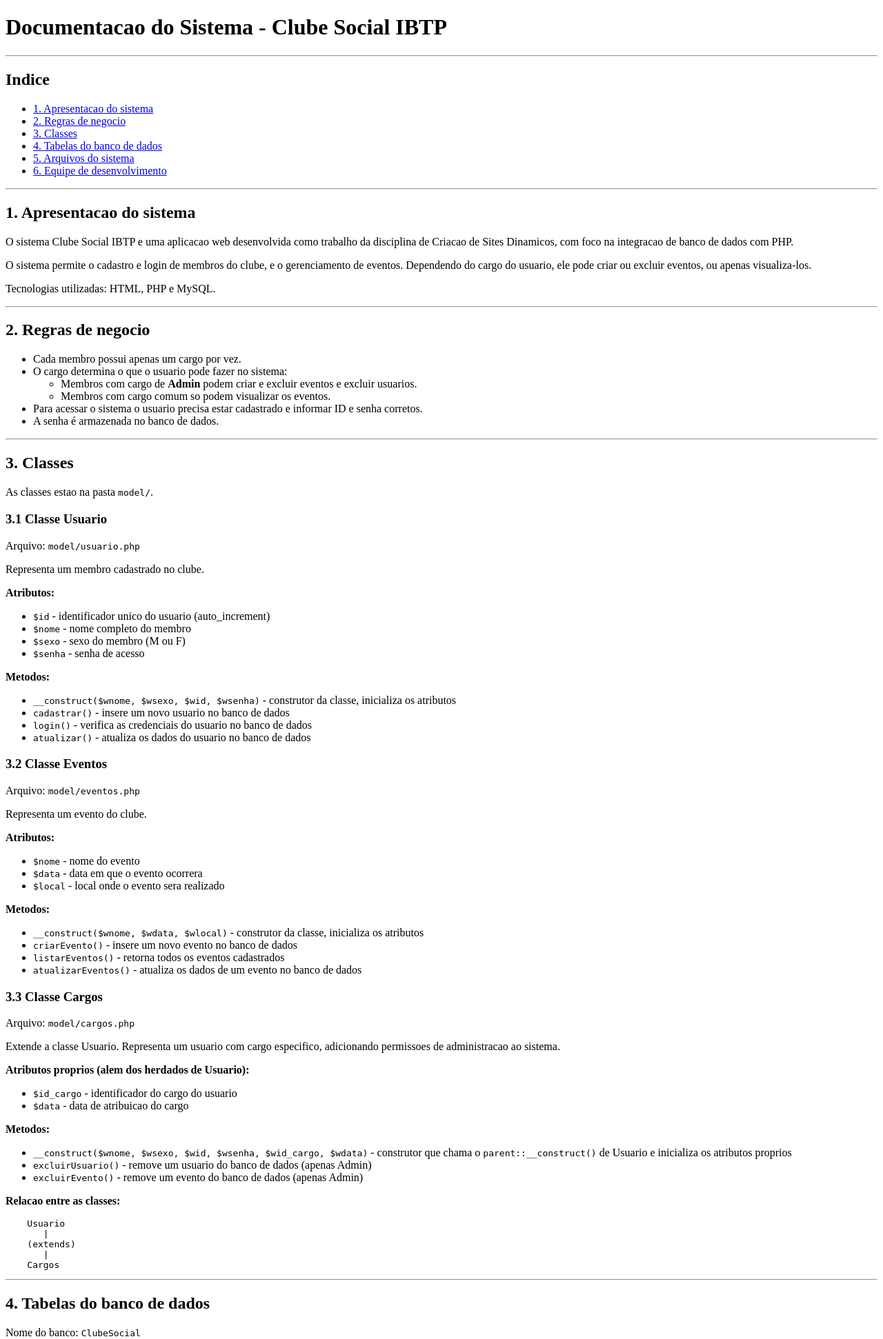
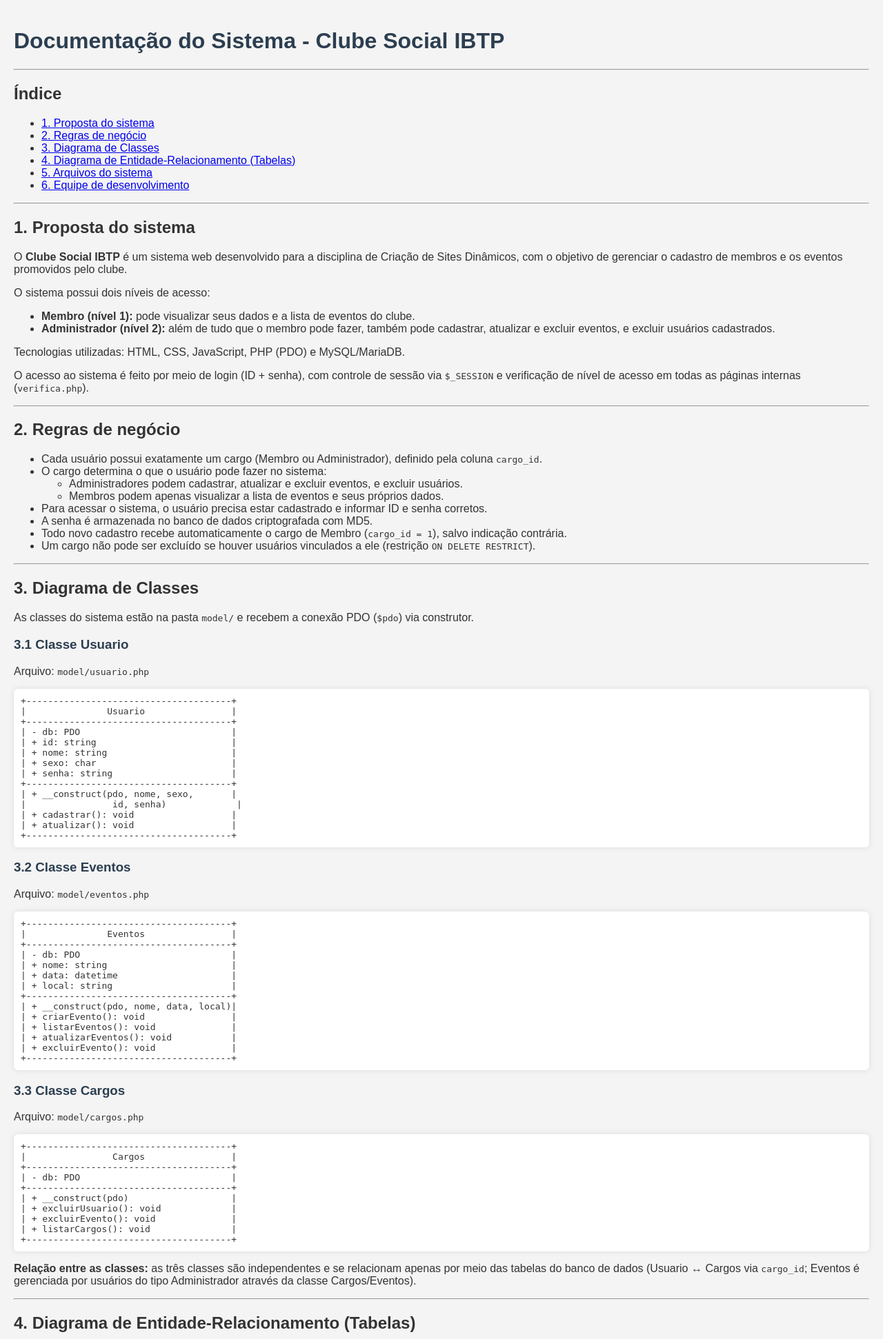
Before and after one commit to LeonardoQuerci/Clube-Social, a PHP site: page /Doc/documentacao.html in a window 1280 px wide. Shown: the top 1942 px of the page at 69% size. Run offline with PHP 8.4, Linux system fonts and the light colour scheme.

Commit message:
Alterações finais

```diff
--- a/Doc/documentacao.html
+++ b/Doc/documentacao.html
@@ -3,176 +3,189 @@
 <head>
     <meta charset="UTF-8">
     <title>Documentacao - Clube Social IBTP</title>
+    <link rel="stylesheet" href="../css/style.css">
+    <style>
+        pre { background:#fff; padding:10px; border-radius:6px; overflow-x:auto; box-shadow: 0 0 8px rgba(0,0,0,0.1); }
+        table { border-collapse: collapse; margin: 10px 0; background:#fff; }
+        table, th, td { border: 1px solid #ccc; }
+        th, td { padding: 6px 12px; text-align: left; }
+        img { max-width: 100%; border: 1px solid #ccc; border-radius: 6px; }
+    </style>
 </head>
 <body>
 
-<h1>Documentacao do Sistema - Clube Social IBTP</h1>
+<h1>Documentação do Sistema - Clube Social IBTP</h1>
 <hr>
 
-<h2>Indice</h2>
+<h2>Índice</h2>
 <ul>
-    <li><a href="#apresentacao">1. Apresentacao do sistema</a></li>
-    <li><a href="#regras">2. Regras de negocio</a></li>
-    <li><a href="#classes">3. Classes</a></li>
-    <li><a href="#tabelas">4. Tabelas do banco de dados</a></li>
+    <li><a href="#apresentacao">1. Proposta do sistema</a></li>
+    <li><a href="#regras">2. Regras de negócio</a></li>
+    <li><a href="#classes">3. Diagrama de Classes</a></li>
+    <li><a href="#tabelas">4. Diagrama de Entidade-Relacionamento (Tabelas)</a></li>
     <li><a href="#arquivos">5. Arquivos do sistema</a></li>
     <li><a href="#equipe">6. Equipe de desenvolvimento</a></li>
 </ul>
 
 <hr>
 
-<!-- ==================== 1. APRESENTACAO ==================== -->
-<h2 id="apresentacao">1. Apresentacao do sistema</h2>
+<!-- ==================== 1. PROPOSTA ==================== -->
+<h2 id="apresentacao">1. Proposta do sistema</h2>
 
 <p>
-    O sistema Clube Social IBTP e uma aplicacao web desenvolvida como trabalho
-    da disciplina de Criacao de Sites Dinamicos, com foco na integracao de
-    banco de dados com PHP.
+    O <strong>Clube Social IBTP</strong> é um sistema web desenvolvido para a disciplina de
+    Criação de Sites Dinâmicos, com o objetivo de gerenciar o cadastro de membros e os
+    eventos promovidos pelo clube.
 </p>
 <p>
-    O sistema permite o cadastro e login de membros do clube, e o gerenciamento
-    de eventos. Dependendo do cargo do usuario, ele pode criar ou excluir eventos,
-    ou apenas visualiza-los.
+    O sistema possui dois níveis de acesso:
+</p>
+<ul>
+    <li><strong>Membro (nível 1):</strong> pode visualizar seus dados e a lista de eventos do clube.</li>
+    <li><strong>Administrador (nível 2):</strong> além de tudo que o membro pode fazer, também
+        pode cadastrar, atualizar e excluir eventos, e excluir usuários cadastrados.</li>
+</ul>
+<p>
+    Tecnologias utilizadas: HTML, CSS, JavaScript, PHP (PDO) e MySQL/MariaDB.
 </p>
 <p>
-    Tecnologias utilizadas: HTML, PHP e MySQL.
+    O acesso ao sistema é feito por meio de login (ID + senha), com controle de sessão via
+    <code>$_SESSION</code> e verificação de nível de acesso em todas as páginas internas
+    (<code>verifica.php</code>).
 </p>
 
 <hr>
 
 <!-- ==================== 2. REGRAS ==================== -->
-<h2 id="regras">2. Regras de negocio</h2>
+<h2 id="regras">2. Regras de negócio</h2>
 
 <ul>
-    <li>Cada membro possui apenas um cargo por vez.</li>
-    <li>
-        O cargo determina o que o usuario pode fazer no sistema:
+    <li>Cada usuário possui exatamente um cargo (Membro ou Administrador), definido pela coluna <code>cargo_id</code>.</li>
+    <li>O cargo determina o que o usuário pode fazer no sistema:
         <ul>
-            <li>Membros com cargo de <strong>Admin</strong> podem criar e excluir eventos e excluir usuarios.</li>
-            <li>Membros com cargo comum so podem visualizar os eventos.</li>
+            <li>Administradores podem cadastrar, atualizar e excluir eventos, e excluir usuários.</li>
+            <li>Membros podem apenas visualizar a lista de eventos e seus próprios dados.</li>
         </ul>
     </li>
-    <li>Para acessar o sistema o usuario precisa estar cadastrado e informar ID e senha corretos.</li>
-    <li>A senha é armazenada no banco de dados.</li>
+    <li>Para acessar o sistema, o usuário precisa estar cadastrado e informar ID e senha corretos.</li>
+    <li>A senha é armazenada no banco de dados criptografada com MD5.</li>
+    <li>Todo novo cadastro recebe automaticamente o cargo de Membro (<code>cargo_id = 1</code>), salvo indicação contrária.</li>
+    <li>Um cargo não pode ser excluído se houver usuários vinculados a ele (restrição <code>ON DELETE RESTRICT</code>).</li>
 </ul>
 
 <hr>
 
 <!-- ==================== 3. CLASSES ==================== -->
-<h2 id="classes">3. Classes</h2>
+<h2 id="classes">3. Diagrama de Classes</h2>
 
-<p>As classes estao na pasta <code>model/</code>.</p>
+<p>As classes do sistema estão na pasta <code>model/</code> e recebem a conexão PDO (<code>$pdo</code>) via construtor.</p>
 
-<!-- Usuario -->
 <h3>3.1 Classe Usuario</h3>
 <p>Arquivo: <code>model/usuario.php</code></p>
-<p>Representa um membro cadastrado no clube.</p>
+<pre>
++--------------------------------------+
+|               Usuario                |
++--------------------------------------+
+| - db: PDO                            |
+| + id: string                         |
+| + nome: string                       |
+| + sexo: char                         |
+| + senha: string                      |
++--------------------------------------+
+| + __construct(pdo, nome, sexo,       |
+|                id, senha)             |
+| + cadastrar(): void                  |
+| + atualizar(): void                  |
++--------------------------------------+
+</pre>
 
-<p><strong>Atributos:</strong></p>
-<ul>
-    <li><code>$id</code> - identificador unico do usuario (auto_increment)</li>
-    <li><code>$nome</code> - nome completo do membro</li>
-    <li><code>$sexo</code> - sexo do membro (M ou F)</li>
-    <li><code>$senha</code> - senha de acesso</li>
-</ul>
-
-<p><strong>Metodos:</strong></p>
-<ul>
-    <li><code>__construct($wnome, $wsexo, $wid, $wsenha)</code> - construtor da classe, inicializa os atributos</li>
-    <li><code>cadastrar()</code> - insere um novo usuario no banco de dados</li>
-    <li><code>login()</code> - verifica as credenciais do usuario no banco de dados</li>
-    <li><code>atualizar()</code> - atualiza os dados do usuario no banco de dados</li>
-</ul>
-
-<!-- Eventos -->
 <h3>3.2 Classe Eventos</h3>
 <p>Arquivo: <code>model/eventos.php</code></p>
-<p>Representa um evento do clube.</p>
+<pre>
++--------------------------------------+
+|               Eventos                |
++--------------------------------------+
+| - db: PDO                            |
+| + nome: string                       |
+| + data: datetime                     |
+| + local: string                      |
++--------------------------------------+
+| + __construct(pdo, nome, data, local)|
+| + criarEvento(): void                |
+| + listarEventos(): void              |
+| + atualizarEventos(): void           |
+| + excluirEvento(): void              |
++--------------------------------------+
+</pre>
 
-<p><strong>Atributos:</strong></p>
-<ul>
-    <li><code>$nome</code> - nome do evento</li>
-    <li><code>$data</code> - data em que o evento ocorrera</li>
-    <li><code>$local</code> - local onde o evento sera realizado</li>
-</ul>
-
-<p><strong>Metodos:</strong></p>
-<ul>
-    <li><code>__construct($wnome, $wdata, $wlocal)</code> - construtor da classe, inicializa os atributos</li>
-    <li><code>criarEvento()</code> - insere um novo evento no banco de dados</li>
-    <li><code>listarEventos()</code> - retorna todos os eventos cadastrados</li>
-    <li><code>atualizarEventos()</code> - atualiza os dados de um evento no banco de dados</li>
-</ul>
-
-<!-- Cargos -->
 <h3>3.3 Classe Cargos</h3>
 <p>Arquivo: <code>model/cargos.php</code></p>
+<pre>
++--------------------------------------+
+|                Cargos                |
++--------------------------------------+
+| - db: PDO                            |
++--------------------------------------+
+| + __construct(pdo)                   |
+| + excluirUsuario(): void             |
+| + excluirEvento(): void              |
+| + listarCargos(): void               |
++--------------------------------------+
+</pre>
+
 <p>
-    Extende a classe Usuario. Representa um usuario com cargo especifico,
-    adicionando permissoes de administracao ao sistema.
+    <strong>Relação entre as classes:</strong> as três classes são independentes e se
+    relacionam apenas por meio das tabelas do banco de dados (Usuario ↔ Cargos via
+    <code>cargo_id</code>; Eventos é gerenciada por usuários do tipo Administrador através
+    da classe Cargos/Eventos).
 </p>
-
-<p><strong>Atributos proprios (alem dos herdados de Usuario):</strong></p>
-<ul>
-    <li><code>$id_cargo</code> - identificador do cargo do usuario</li>
-    <li><code>$data</code> - data de atribuicao do cargo</li>
-</ul>
-
-<p><strong>Metodos:</strong></p>
-<ul>
-    <li>
-        <code>__construct($wnome, $wsexo, $wid, $wsenha, $wid_cargo, $wdata)</code>
-        - construtor que chama o <code>parent::__construct()</code> de Usuario e inicializa os atributos proprios
-    </li>
-    <li><code>excluirUsuario()</code> - remove um usuario do banco de dados (apenas Admin)</li>
-    <li><code>excluirEvento()</code> - remove um evento do banco de dados (apenas Admin)</li>
-</ul>
-
-<p><strong>Relacao entre as classes:</strong></p>
-<pre>
-    Usuario
-       |
-    (extends)
-       |
-    Cargos
-</pre>
 
 <hr>
 
-<!-- ==================== 4. TABELAS ==================== -->
-<h2 id="tabelas">4. Tabelas do banco de dados</h2>
+<!-- ==================== 4. TABELAS / ER ==================== -->
+<h2 id="tabelas">4. Diagrama de Entidade-Relacionamento (Tabelas)</h2>
 
-<p>Nome do banco: <code>ClubeSocial</code></p>
+<p>Nome do banco de dados: <code>clube</code></p>
 
-<h3>4.1 Tabela: usuario</h3>
-<pre>
-Campo       Tipo            Descricao
----------   -----------     ----------------------------
-id          VARCHAR(30)     Chave primaria - definido pelo usuario
-nome        VARCHAR(100)    Nome completo do membro
-sexo        CHAR(1)         M ou F
-senha       VARCHAR(20)    Senha
-id_cargo    INT             Chave estrangeira - referencia tabela cargo
-</pre>
+<h3>4.1 Tabela: cargos</h3>
+<table>
+<tr><th>Campo</th><th>Tipo</th><th>Descrição</th></tr>
+<tr><td>id</td><td>INT (PK)</td><td>Identificador do cargo</td></tr>
+<tr><td>nome</td><td>VARCHAR(255)</td><td>Nome do cargo (Membro, Administrador)</td></tr>
+</table>
 
-<h3>4.2 Tabela: cargo</h3>
-<pre>
-Campo       Tipo            Descricao
----------   -----------     ----------------------------
-id_cargo    INT             Chave primaria - gerada automaticamente
-nome        VARCHAR(50)     Nome do cargo (ex: Admin, Membro)
-data        DATE            Data de atribuicao do cargo
-</pre>
+<h3>4.2 Tabela: usuarios</h3>
+<table>
+<tr><th>Campo</th><th>Tipo</th><th>Descrição</th></tr>
+<tr><td>id</td><td>VARCHAR(255) (PK)</td><td>Identificador do usuário, definido por ele mesmo</td></tr>
+<tr><td>nome</td><td>VARCHAR(255)</td><td>Nome completo do membro</td></tr>
+<tr><td>senha</td><td>VARCHAR(32)</td><td>Senha criptografada (MD5)</td></tr>
+<tr><td>sexo</td><td>CHAR(1)</td><td>M ou F</td></tr>
+<tr><td>cargo_id</td><td>INT (FK → cargos.id)</td><td>Cargo do usuário</td></tr>
+</table>
 
-<h3>4.3 Tabela: evento</h3>
-<pre>
-Campo       Tipo            Descricao
----------   -----------     ----------------------------
-id_evento   INT             Chave primaria - gerada automaticamente
-nome        VARCHAR(100)    Nome do evento
-data        DATE            Data do evento
-local       VARCHAR(100)    Local onde ocorre o evento
-</pre>
+<h3>4.3 Tabela: eventos</h3>
+<table>
+<tr><th>Campo</th><th>Tipo</th><th>Descrição</th></tr>
+<tr><td>id_evento</td><td>INT (PK, AUTO_INCREMENT)</td><td>Identificador do evento</td></tr>
+<tr><td>nome</td><td>VARCHAR(255)</td><td>Nome do evento</td></tr>
+<tr><td>_data</td><td>DATETIME</td><td>Data e hora do evento</td></tr>
+<tr><td>_local</td><td>VARCHAR(255)</td><td>Local do evento</td></tr>
+</table>
+
+<h3>4.4 Relacionamentos</h3>
+<ul>
+    <li><strong>cargos (1) ──── (N) usuarios</strong>: um cargo pode estar associado a vários usuários, mas cada usuário possui apenas um cargo (FK <code>usuarios.cargo_id → cargos.id</code>).</li>
+    <li><strong>eventos</strong>: tabela independente, sem relacionamento direto de chave estrangeira com as demais — o controle de quem pode gerenciá-la é feito pela aplicação (nível de acesso do usuário logado).</li>
+</ul>
+
+<h3>4.5 Figura - Diagrama gerado pelo Designer do phpMyAdmin</h3>
+<p>
+    Diagrama gerado na ferramenta <em>Designer</em> do phpMyAdmin, mostrando as tabelas
+    <code>cargos</code>, <code>usuarios</code> e <code>eventos</code> e seus relacionamentos:
+</p>
+<img src="Images/er-diagrama.png" alt="Diagrama ER - Designer phpMyAdmin">
+<p><small>(Substitua a imagem em <code>Doc/Images/er-diagrama.png</code> pelo print tirado do Designer do phpMyAdmin, no banco "clube".)</small></p>
 
 <hr>
 
@@ -182,23 +195,42 @@ local       VARCHAR(100)    Local onde ocorre o evento
 <pre>
 Clube-Social/
 |
-|-- index.php              Tela inicial com formulario de login e botao de cadastro
-|-- cadastrar.php          Tela de cadastro de novo membro
+|-- index.php              Tela inicial com formulário de login e botão de cadastro
+|-- login.php              Processa login/logout e controle de sessão
+|-- verifica.php           Verifica sessão e nível de acesso
+|-- conecta.php            Cria a conexão PDO
+|-- parametros.php         Parâmetros de conexão (dbname, host, usuário, senha)
+|
+|-- css/
+|   |-- style.css           Estilo visual padrão do sistema
+|
+|-- Images/                 Imagens utilizadas pelo sistema
 |
 |-- model/
-|   |-- usuario.php         Classe Usuario (atributos e metodos do membro)
-|   |-- eventos.php         Classe Eventos (atributos e metodos dos eventos)
-|   |-- cargos.php          Classe Cargos (extende Usuario, metodos de admin)
+|   |-- usuario.php         Classe Usuario (cadastro, atualização)
+|   |-- eventos.php         Classe Eventos (CRUD de eventos)
+|   |-- cargos.php          Classe Cargos (exclusão de usuários/eventos, listagem de cargos)
+|   |-- cria.sql            Script de criação do banco de dados e tabelas
 |
-|-- Docs/
-    |-- documentacao.html   Este arquivo de documentacao
-</pre>
-
-<h3>Configuracao da conexao (VerficarInicio.php)</h3>
-<pre>
-$hostname  = "localhost"
-$dbname    = "ClubeSocial"
-<!-- Ainda será criado o banco de dados e as devidas tabelas e informações -->
+|-- View/
+|   |-- Usuario/
+|   |   |-- cadastrar.php   Formulário de cadastro de novo membro
+|   |   |-- membro.php      Painel do membro (nível 1)
+|   |   |-- admin.php       Painel do administrador (nível 2)
+|   |   |-- excluir.php     Exclusão de usuários (admin)
+|   |   |-- usuario.js      Validação do formulário de cadastro
+|   |
+|   |-- Eventos/
+|       |-- listar.php      Lista de eventos
+|       |-- cadastrar.php   Cadastro de evento (admin)
+|       |-- atualizar.php   Atualização de evento (admin)
+|       |-- excluir.php     Exclusão de evento (admin)
+|       |-- eventos.js      Validação dos formulários de eventos
+|
+|-- Doc/
+    |-- documentacao.html   Este arquivo de documentação
+    |-- Images/
+        |-- er-diagrama.png Diagrama ER do Designer do phpMyAdmin
 </pre>
 
 <hr>
@@ -209,11 +241,11 @@ $dbname    = "ClubeSocial"
 <ul>
     <li>Integrante 1 - Leonardo Querci Prado Hernandes - 316877</li>
     <li>Integrante 2 - Arthur Henrique Souza - 318292</li>
-    <li>Integrante 3 - Miguel Vieira menezes da Silva - 318207</li>
+    <li>Integrante 3 - Miguel Vieira Menezes da Silva - 318207</li>
 </ul>
 
 <hr>
-<p><small>Documentacao para o trabalho T1 - Disciplina de Criacao de Sites Dinamicos - Prof° Santana</small></p>
+<p><small>Documentação para o trabalho T1/T2 - Disciplina de Criação de Sites Dinâmicos - Prof° Santana</small></p>
 
 </body>
 </html>
--- a/index.php
+++ b/index.php
@@ -4,6 +4,7 @@
     <meta charset="UTF-8" />
     <meta name="viewport" content="width=device-width, initial-scale=1.0" />
     <title>Clube-Social</title>
+    <link rel="stylesheet" href="css/style.css" />
   </head>
   <body>
     <h1>Seja bem-vindo ao clube do IBTP</h1>
```
